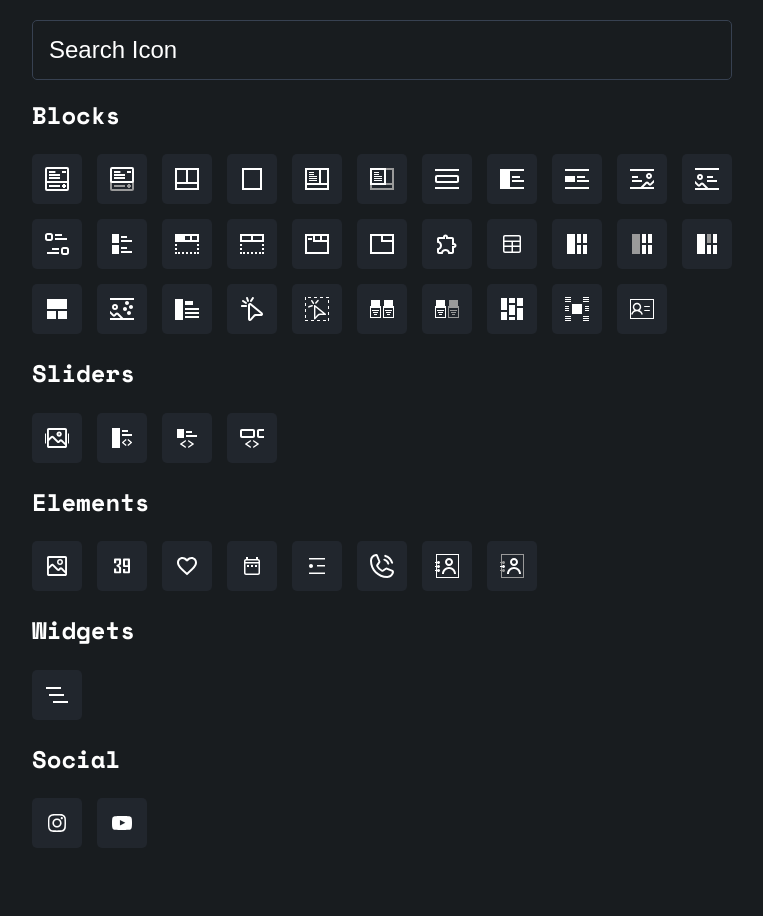
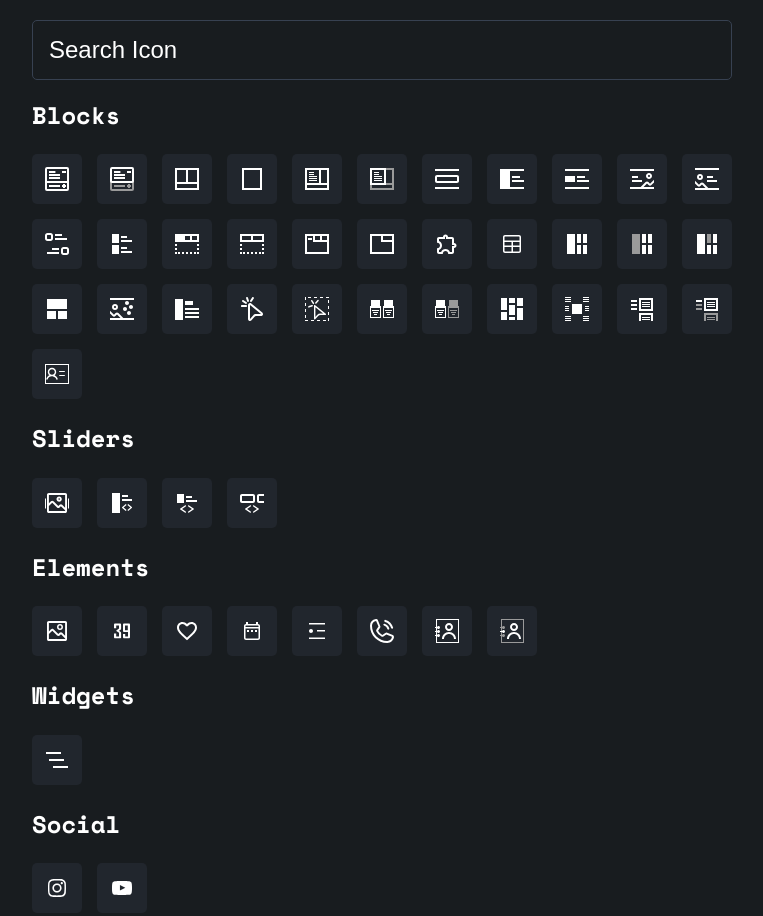
Before and after one commit to tigriweb/tigriweb.github.io, a plain HTML site: page block-icons/index.html in a window 1280 px wide. Shown: the whole page, without its empty margins (258-1021 px from the left). Drawn offline with nearby package versions, Linux system fonts and the light colour scheme.

Commit message:
FEAT: add block icons

```diff
--- a/block-icons/index.html
+++ b/block-icons/index.html
@@ -183,6 +183,17 @@
 						<path d="M18 0h6v1h-6zM7 7h10v10H7zm11 14h6v1h-6zm0-2h6v1h-6zM0 21h6v1H0zm0-2h6v1H0zM0 0h6v1H0zm18 2h6v1h-6zm0 2h6v1h-6zm2 7h4v1h-4zm0-2h4v1h-4zM0 11h4v1H0zm0-2h4v1H0zm20 4h4v1h-4zM0 13h4v1H0zm18 10h6v1h-6zM0 23h6v1H0zM0 2h6v1H0zm0 2h6v1H0z" />
 					</svg>
 				</button>
+				<button type="button" class="components-button has-icon" aria-label="navigation content scroll">
+					<svg viewBox="0 0 24 24" xmlns="http://www.w3.org/2000/svg" width="24" height="24">
+						<path d="M7,3L7,5L1,5L1,3L7,3ZM7,7L7,9L1,9L1,7L7,7ZM7,11L7,13L1,13L1,11L7,11ZM23,14L9,14L9,1L23,1L23,14ZM11,3L11,12L21,12L21,3L11,3ZM20,9L20,10L12,10L12,9L20,9ZM20,7L20,8L12,8L12,7L20,7ZM20,5L20,6L12,6L12,5L20,5ZM9,24L9,16L23,16L23,24L21,24L21,18L11,18L11,24L9,24ZM20,20L20,21L12,21L12,20L20,20ZM20,22L20,23L12,23L12,22L20,22Z" />
+					</svg>
+				</button>
+				<button type="button" class="components-button has-icon" aria-label="navigation content scroll item">
+					<svg viewBox="0 0 24 24" xmlns="http://www.w3.org/2000/svg" width="24" height="24">
+						<path d="M23,14L9,14L9,1L23,1L23,14ZM11,3L11,12L21,12L21,3L11,3ZM20,7L20,8L12,8L12,7L20,7ZM20,5L20,6L12,6L12,5L20,5ZM20,9L20,10L12,10L12,9L20,9ZM7,3L7,5L1,5L1,3L7,3Z" />
+						<path d="M7,7L7,9L1,9L1,7L7,7ZM7,11L7,13L1,13L1,11L7,11ZM9,24L9,16L23,16L23,24L21,24L21,18L11,18L11,24L9,24ZM20,20L20,21L12,21L12,20L20,20ZM20,22L20,23L12,23L12,22L20,22Z" fill="#9a9a9a" />
+					</svg>
+				</button>
 				<button type="button" class="components-button has-icon" aria-label="member card user data content">
 					<svg viewBox="0 0 24 24" xmlns="http://www.w3.org/2000/svg" width="24" height="24">
 						<path d="M23,3v18H1V3H23 M24,2H0v20h24V2L24,2z M20,9.5C20,9.2,19.8,9,19.6,9h-5.1C14.2,9,14,9.2,14,9.5s0.2,0.5,0.4,0.5h5.1C19.8,10,20,9.8,20,9.5z M20,13.5c0-0.3-0.2-0.5-0.4-0.5h-5.1c-0.2,0-0.4,0.2-0.4,0.5s0.2,0.5,0.4,0.5h5.1C19.8,14,20,13.8,20,13.5z M12.7,16.8c-0.4-1.5-1.6-2.8-3.1-3.5c1-0.8,1.6-2,1.6-3.3c0-2.3-1.9-4.2-4.2-4.2S2.8,7.7,2.8,10c0,1.4,0.6,2.5,1.6,3.3c-1.5,0.7-2.7,1.9-3.1,3.5c-0.1,0.4,0.1,0.8,0.5,0.9c0.1,0,0.1,0,0.2,0c0.3,0,0.6-0.2,0.7-0.5c0.6-2.1,3-3.4,5.4-2.8c1.6,0.4,2.8,1.4,3.2,2.8c0.1,0.4,0.5,0.6,0.9,0.5S12.8,17.2,12.7,16.8z M7,7.2c1.5,0,2.8,1.2,2.8,2.8S8.5,12.8,7,12.8S4.2,11.5,4.2,10S5.5,7.2,7,7.2z" />
```
